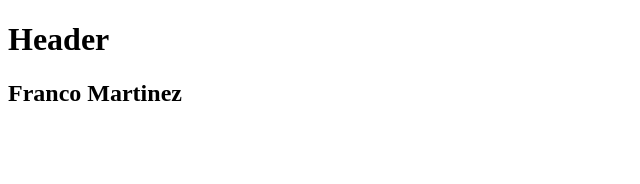
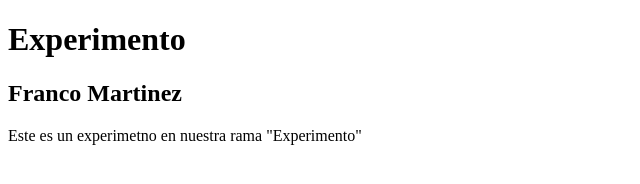
Before and after one commit to francomartinez1997/primero, a plain HTML site: page index.html in a window 1280 px wide. Shown: the whole page, without its empty margins (0-640 px from the left). Drawn offline with Linux system fonts and the light colour scheme.

Commit message:
Agregamos texto de experimento

```diff
--- a/index.html
+++ b/index.html
@@ -7,11 +7,13 @@
 </head>
 <body>
     <header>
-        <h1>Header</h1>
+        <h1>Experimento</h1>
     </header>
-
     <div class="container">
         <h2>Franco Martinez</h2>
     </div>
+    <footer>
+        <p>Este es un experimetno en nuestra rama "Experimento"</p>
+    </footer>
 </body>
 </html>
```
